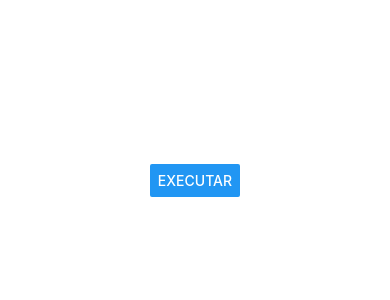
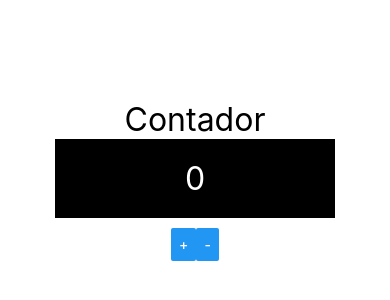
Before and after one commit to NathanaelCarauna/React-native-curso-cod3r, a React Native app: screen / in a window 390 px wide. Shown: the part 242-542 px from the top of the page. Built offline with nearby package versions, Linux system fonts and the light colour scheme.

Commit message:
Aula 29, Contador usando comunicação direta e indireta

```diff
--- a/src/App.js
+++ b/src/App.js
@@ -1,6 +1,7 @@
 import React from 'react';
 import {Text, View, StyleSheet} from 'react-native'
 
+import ContadorV2 from './components/contador/ContadorV2'
 import PaiIndireto from './components/indireta/Pai'
 import Pai from './components/direta/Pai';
 import Contador from './components/Contador'
@@ -13,8 +14,9 @@
 
 export default () => (
   <View style={styles.App}>
+    <ContadorV2/>
+    {/*
     <PaiIndireto/>
-    {/*
     <Pai/>
     <Contador inicial={100} passo={15}/>
     <Contador />
--- /dev/null
+++ b/src/components/contador/ContadorBotoes.js
@@ -0,0 +1,18 @@
+import React from 'react';
+import { Button, StyleSheet, Text, View,} from 'react-native';
+
+export default props => {
+    return(
+        <View style={localStyles.container}>
+            <Button title="+" onPress={props.inc}/>
+            <Button title="-" onPress={props.dec}/>
+        </View>
+    )
+}
+
+const localStyles = StyleSheet.create({
+    container:{
+        flexDirection: 'row',
+        marginTop: 10
+    },
+})
--- /dev/null
+++ b/src/components/contador/ContadorDisplay.js
@@ -0,0 +1,24 @@
+import React from 'react';
+import { StyleSheet, Text, View,} from 'react-native';
+import styles from '../../common/globalStyle'
+
+export default props => {
+    return(
+        <View style={localStyles.Display}>
+            <Text style={[styles.fontG, localStyles.DisplayText]}>
+                {props.num}
+            </Text>
+        </View>
+    )
+}
+
+const localStyles = StyleSheet.create({
+    Display: {
+        backgroundColor: '#000',
+        padding: 20,
+        width: '80%'
+    },
+    DisplayText: {
+        color: '#fff'
+    }
+})
--- /dev/null
+++ b/src/components/contador/ContadorV2.js
@@ -0,0 +1,24 @@
+import React, { useState }from 'react';
+import { Text,} from 'react-native';
+import styles from '../../common/globalStyle'
+import ContadorBotoes from './ContadorBotoes';
+import ContadorDisplay from './ContadorDisplay';
+
+
+
+export default props => {
+    const [num, setNum] = useState(0)
+
+    const inc = () => setNum(num+1)
+    const dec = () => setNum(num-1)
+
+    return(
+        <>
+            <Text style={styles.fontG}>
+                Contador
+            </Text>
+            <ContadorDisplay num={num}/>
+            <ContadorBotoes inc={inc} dec={dec}/>
+        </>
+    )
+}
```
